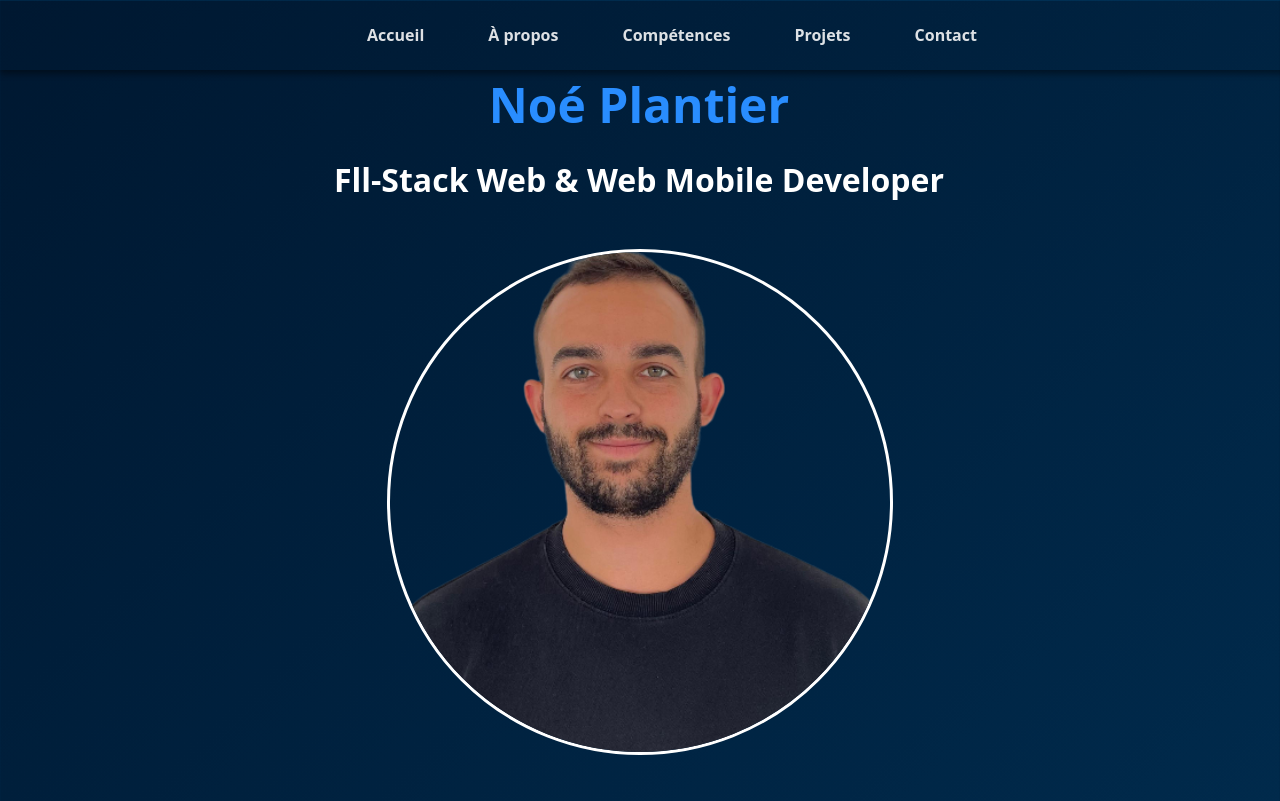
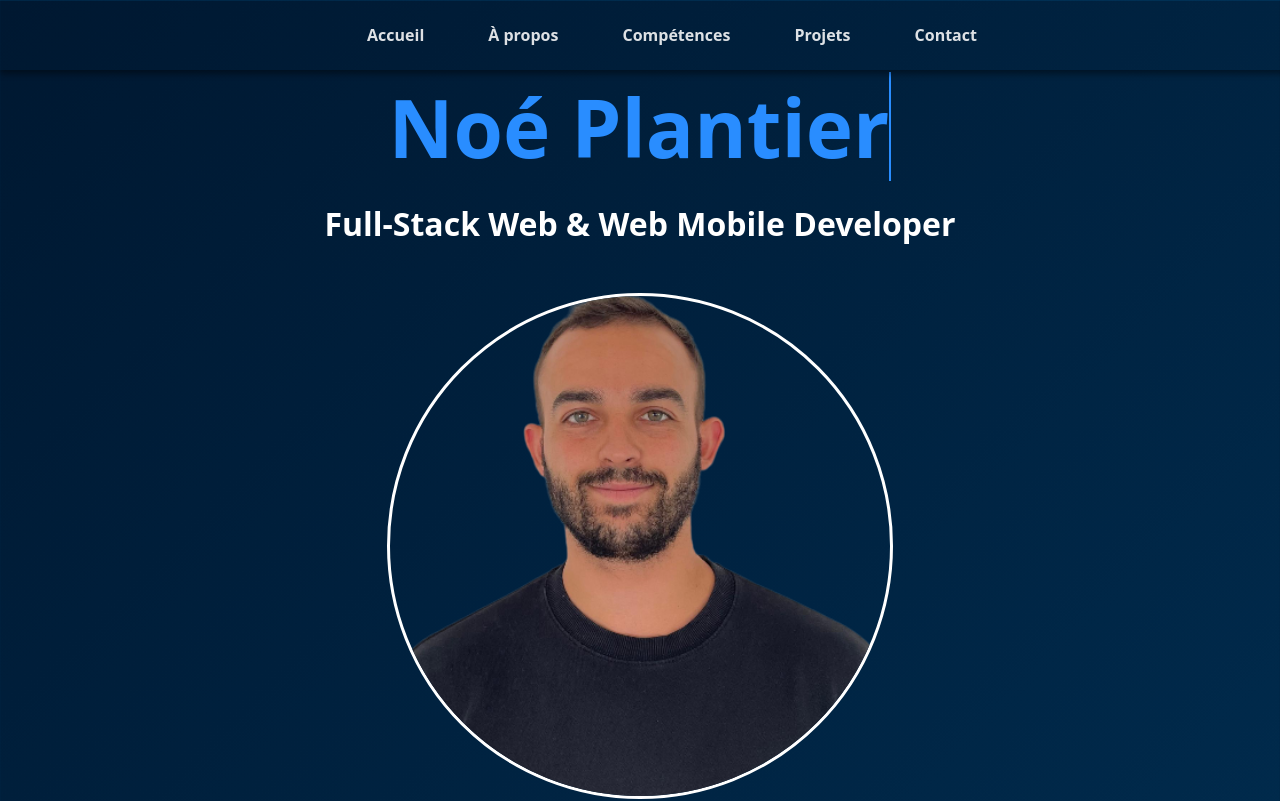
Before and after one commit to noeplantier/Portfolio, a Next.js app in the folder portfolio/: page / in a window 1280 px wide. Shown: the top 801 px of the page. Built offline with nearby package versions, Linux system fonts and the light colour scheme.

Commit message:
Cursor changes / h1 - h2

```diff
--- a/portfolio/src/app/components/Hero.tsx
+++ b/portfolio/src/app/components/Hero.tsx
@@ -9,7 +9,7 @@ export default function Hero() {
     frontend: false,
   });
 
-  const fullText = "Full-Stack Web & Web Mobile Developer";
+  const fullText = "Fuull-Stack Web & Web Mobile Developer";
 
   useEffect(() => {
     let index = 0;
--- a/portfolio/src/app/styles/hero.module.scss
+++ b/portfolio/src/app/styles/hero.module.scss
@@ -16,15 +16,17 @@
 
 
   h1 {
-    font-size: 3rem;
+    font-size: 5rem;
     color:#298dff;
     margin-bottom: 1rem;
+    cursor: pointer;
 
   }
 
   h2 {
     font-size: 2rem;
     color: #ffffff;
+    cursor: default;
   }
 }
 
@@ -107,10 +109,9 @@
 .typingText {
   font-size: 2rem;
   color: #298dff;
-  animation: typing 4s steps(40, end), blink 0.75s step-end infinite;
+  animation: typing 1s steps(1, end);
   white-space: nowrap;
   overflow: hidden;
-  border-right: 2px solid;
 
   @keyframes typing {
     from {
@@ -120,13 +121,4 @@
       width: 100%;
     }
   }
-
-  @keyframes blink {
-    from, to {
-      border-color: transparent;
-    }
-    50% {
-      border-color: white;
-    }
-  }
 }
```
Also changed, not shown: 1 other file (tests, documents, lock files or other folders).
